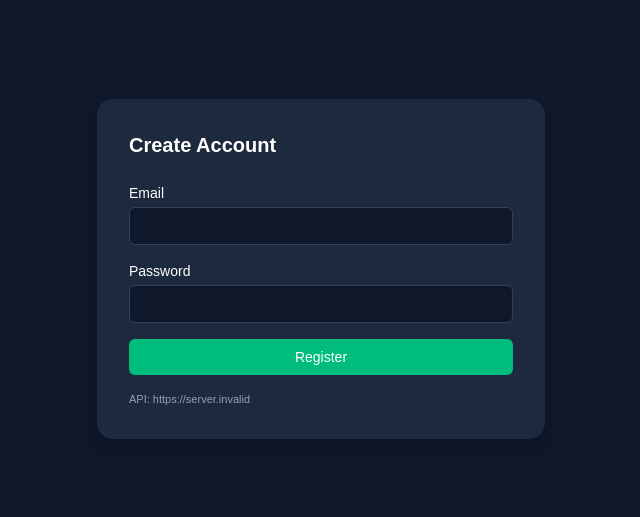
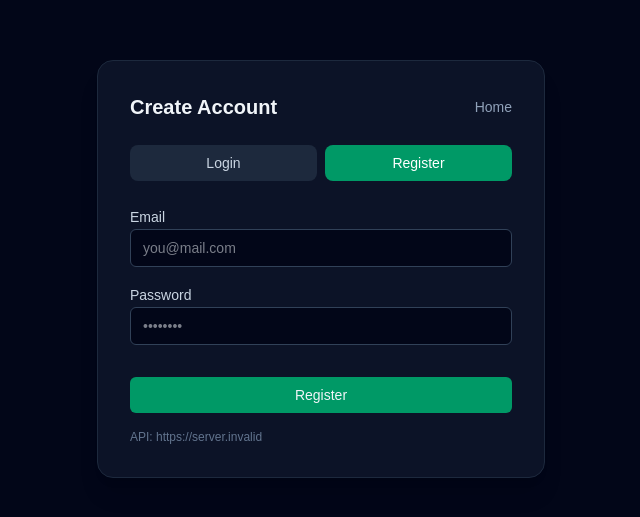
Before and after one commit to bhaaveshAiPro/ai-earning-platform, a Next.js app in the folder frontend/: page /register in a window 1280 px wide. Shown: the part 131-648 px from the top of the page, without its empty margins (319-959 px from the left). Built offline with nearby package versions, Linux system fonts and the light colour scheme; no server answers.

Commit message:
Fix register page to read userId from backend

```diff
--- a/frontend/app/register/page.tsx
+++ b/frontend/app/register/page.tsx
@@ -1,30 +1,28 @@
 "use client";
 
-import { useState } from "react";
+import React, { useState } from "react";
+import { useRouter } from "next/navigation";
 
-const API_BASE =
-  process.env.NEXT_PUBLIC_CUSTOMER_API_URL ||
-  "https://ai-saas-platform-customer-production.up.railway.app";
+const API_BASE = process.env.NEXT_PUBLIC_CUSTOMER_API_URL || "";
 
 export default function RegisterPage() {
+  const router = useRouter();
   const [email, setEmail] = useState("");
   const [password, setPassword] = useState("");
   const [loading, setLoading] = useState(false);
   const [error, setError] = useState<string | null>(null);
   const [success, setSuccess] = useState<string | null>(null);
 
-  async function handleRegister(e: React.FormEvent) {
+  async function handleSubmit(e: React.FormEvent) {
     e.preventDefault();
     setError(null);
-    setSuccess(null);
-
-    if (!email || !password) {
-      setError("Please enter email and password.");
-      return;
-    }
+    setLoading(true);
 
     try {
-      setLoading(true);
+      if (!API_BASE) {
+        setError("Frontend API base URL is not set (NEXT_PUBLIC_CUSTOMER_API_URL).");
+        return;
+      }
 
       const res = await fetch(`${API_BASE}/auth/register`, {
         method: "POST",
@@ -34,90 +32,112 @@ export default function RegisterPage() {
         body: JSON.stringify({ email, password }),
       });
 
-      const data = await res.json().catch(() => ({}));
-      console.log("Register response:", data); // <-- useful in DevTools
+      const data = await res.json().catch(() => ({} as any));
+      console.log("Register response:", data);
 
-      // If HTTP error or backend status != ok
-      if (!res.ok || data.status !== "ok") {
-        const msg =
-          data?.message ||
-          "Registration failed. Please check your details and try again.";
-        setError(msg);
+      if (!res.ok) {
+        setError(data?.message || "Server returned an error.");
         return;
       }
 
       if (!data.userId) {
-        // This SHOULD NOT happen with our backend, but just in case:
-        setError("Registration succeeded but user id was missing from backend.");
+        // this is the message you were seeing
+        setError("Backend did not return user id (userId). Check API response shape.");
         return;
       }
 
-      // ✅ Success
-      setSuccess("Account created! You can now log in.");
-      // You can also redirect here if you want:
-      // window.location.href = "/login";
+      // Save user in localStorage (simple session)
+      if (typeof window !== "undefined") {
+        window.localStorage.setItem(
+          "ai-saas-user",
+          JSON.stringify({
+            userId: data.userId,
+            email: data.email,
+            credits: data.credits ?? 0,
+          })
+        );
+      }
 
+      // Redirect to app/dashboard
+      router.push("/app");
     } catch (err: any) {
       console.error("Register error:", err);
-      setError("Network error contacting backend.");
+      setError("Network error connecting to API.");
     } finally {
       setLoading(false);
     }
   }
 
   return (
-    <div className="min-h-screen flex items-center justify-center bg-slate-900 text-white">
-      <div className="w-full max-w-md rounded-2xl bg-slate-800 p-8 shadow-lg">
-        <h1 className="text-xl font-semibold mb-6">Create Account</h1>
+    <main className="min-h-screen flex items-center justify-center bg-slate-950 text-slate-100">
+      <div className="w-full max-w-md rounded-2xl bg-slate-900/80 border border-slate-800 p-8 shadow-xl">
+        <div className="flex justify-between items-center mb-6">
+          <h1 className="text-xl font-semibold">Create Account</h1>
+          <a href="/" className="text-sm text-slate-400 hover:text-slate-200">
+            Home
+          </a>
+        </div>
 
-        <form onSubmit={handleRegister} className="space-y-4">
-          <div>
-            <label className="block text-sm mb-1">Email</label>
+        <div className="flex mb-6 space-x-2">
+          <a
+            href="/auth/login"
+            className="flex-1 py-2 text-center rounded-lg bg-slate-800 text-slate-300 hover:bg-slate-700 text-sm"
+          >
+            Login
+          </a>
+          <button
+            className="flex-1 py-2 text-center rounded-lg bg-emerald-600 text-white text-sm"
+            type="button"
+          >
+            Register
+          </button>
+        </div>
+
+        <form onSubmit={handleSubmit} className="space-y-4">
+          <div className="space-y-1">
+            <label className="text-sm text-slate-300">Email</label>
             <input
               type="email"
-              className="w-full rounded-md bg-slate-900 border border-slate-700 px-3 py-2 text-sm focus:outline-none focus:ring-2 focus:ring-emerald-500"
+              className="w-full rounded-md bg-slate-950 border border-slate-700 px-3 py-2 text-sm focus:outline-none focus:ring-2 focus:ring-emerald-500"
               value={email}
               onChange={(e) => setEmail(e.target.value)}
-              autoComplete="email"
+              required
+              placeholder="you@mail.com"
             />
           </div>
 
-          <div>
-            <label className="block text-sm mb-1">Password</label>
+          <div className="space-y-1">
+            <label className="text-sm text-slate-300">Password</label>
             <input
               type="password"
-              className="w-full rounded-md bg-slate-900 border border-slate-700 px-3 py-2 text-sm focus:outline-none focus:ring-2 focus:ring-emerald-500"
+              className="w-full rounded-md bg-slate-950 border border-slate-700 px-3 py-2 text-sm focus:outline-none focus:ring-2 focus:ring-emerald-500"
               value={password}
               onChange={(e) => setPassword(e.target.value)}
-              autoComplete="new-password"
+              required
+              placeholder="••••••••"
             />
           </div>
-
-          {error && (
-            <p className="text-sm text-red-400 flex items-center gap-1">
-              ❌ {error}
-            </p>
-          )}
-
-          {success && (
-            <p className="text-sm text-emerald-400 flex items-center gap-1">
-              ✅ {success}
-            </p>
-          )}
 
           <button
             type="submit"
             disabled={loading}
-            className="w-full rounded-md bg-emerald-500 hover:bg-emerald-600 py-2 text-sm font-medium disabled:opacity-60"
+            className="w-full mt-4 py-2 rounded-md bg-emerald-600 hover:bg-emerald-500 disabled:opacity-60 text-sm font-medium"
           >
             {loading ? "Creating account..." : "Register"}
           </button>
         </form>
 
-        <p className="mt-4 text-[11px] text-slate-400">
-          API: {API_BASE}
+        {error && (
+          <p className="mt-4 text-sm text-red-400 flex items-center space-x-2">
+            <span>✖</span>
+            <span>{error}</span>
+          </p>
+        )}
+
+        <p className="mt-4 text-xs text-slate-500">
+          API: {API_BASE || "NOT SET"}
         </p>
       </div>
-    </div>
+    </main>
   );
 }
```
